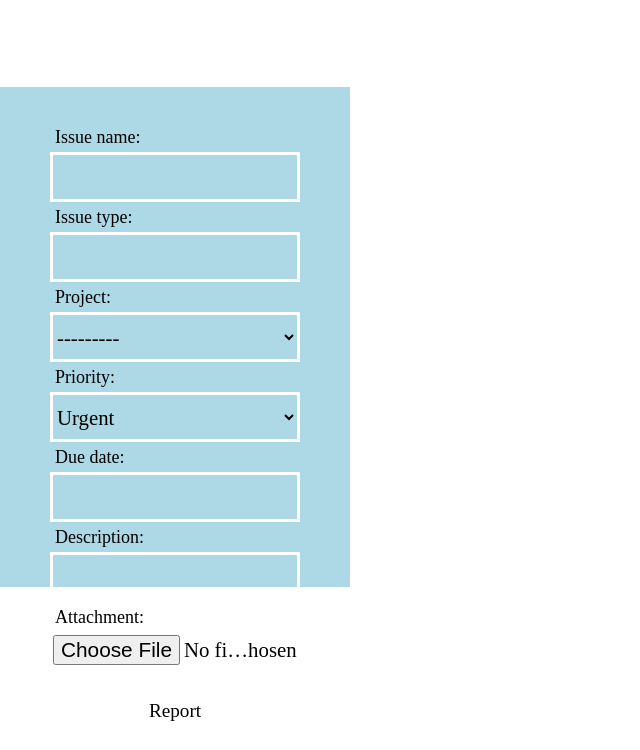
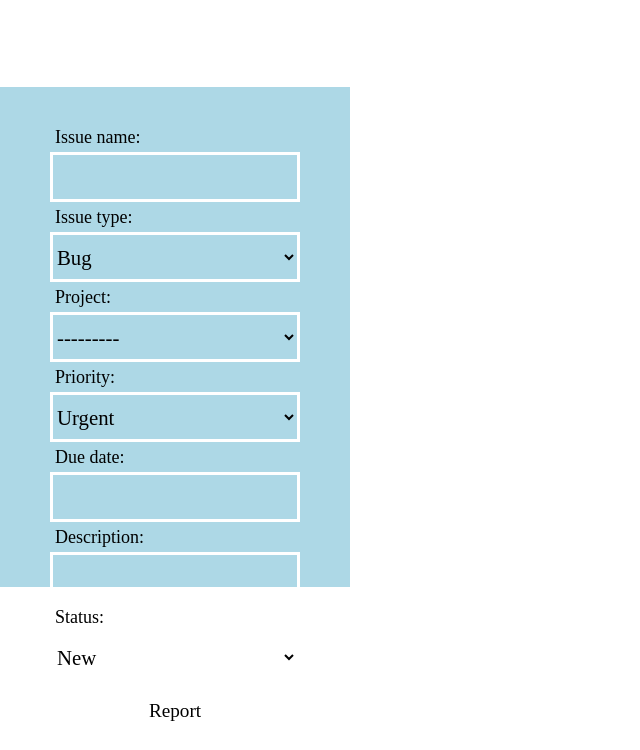
Before and after one commit to Karol204/BugTracker, a Django app: page /reportNewBug in a window 1280 px wide. Shown: the part 50-800 px from the top of the page, without its empty margins (0-640 px from the left). Run offline with Django 3.2, Linux system fonts and the light colour scheme; the visitor is signed in with stand-in values (Sample User, id 1); data that the repository does not hold is empty; some web fonts are replaced.

Commit message:
change status

```diff
--- a/pages/forms.py
+++ b/pages/forms.py
@@ -1,20 +1,34 @@
 from django import forms
 from .models import Project, Employee, Issue
 
-Types = (('Bug', 'Bug'), ('Data', 'Database'), ('Front', 'Front-end'))
+Types = (
+    ('Bug', 'Bug'),
+    ('Data', 'Database'),
+    ('Front', 'Front-end')
+)
 
-Priority = (('Urgent', 'Urgent'), ('ASAP', 'ASAP'), ('Normal', 'Normal'))
+Priority = (
+    ('Urgent', 'Urgent'),
+    ('ASAP', 'ASAP'),
+    ('Normal', 'Normal')
+)
+
+Status = (
+    ('New', 'New'),
+    ('In Progress', 'In Progress'),
+    ('Done', 'Done')
+)
 
 class BugReportForm(forms.Form):
 
     issue_name = forms.CharField(max_length=250)
-    issue_type = forms.CharField(max_length=5)
+    issue_type = forms.ChoiceField(choices=Types)
     project = forms.ModelChoiceField(queryset=Project.objects.all())
     priority = forms.ChoiceField(choices=Priority)
     due_date = forms.DateField()
     description = forms.CharField(max_length=250)
-    attachment = forms.FileField()
-
+    # attachment = forms.FileField()
+    status = forms.ChoiceField(choices=Status)
 
 class ProfilForm(forms.ModelForm):
 
--- a/pages/urls.py
+++ b/pages/urls.py
@@ -1,7 +1,7 @@
 from django.contrib import admin
 from django.urls import path, include
 from .views import LandingPage, HomePage, ProjectDetalisView, delete_issue, NewBugView, ProfileView, ProfilFormView, \
-    DeveloperProfileView, add_issue
+    DeveloperProfileView, update_status
 
 
 urlpatterns = [
@@ -14,5 +14,5 @@ urlpatterns = [
     path('profil', ProfilFormView.as_view(), name='profileForm'),
     path('profile/<int:id>', DeveloperProfileView.as_view()),
     path('delete/<int:id>', delete_issue),
-    path('addIssue/', add_issue)
+    path('updateStatus', update_status)
 ]
--- a/pages/views.py
+++ b/pages/views.py
@@ -42,9 +42,10 @@ class HomePage(LoginRequiredMixin, View):
         priority = request.POST.get('priority')
         due_date = request.POST.get('due_date')
         description = request.POST.get('description')
-        document = request.POST.get('doc')
+        # document = request.POST.get('doc')
         user_id = request.user.id
         employee_id = Employee.objects.get(account_id=user_id)
+        status = request.POST.get('status')
         try:
             new_bug = Issue()
             new_bug.issue_name = issue_name
@@ -54,7 +55,8 @@ class HomePage(LoginRequiredMixin, View):
             new_bug.priority = priority
             new_bug.due_date = due_date
             new_bug.description = description
-            new_bug.attachment = document
+            # new_bug.attachment = document
+            new_bug.status = status
             new_bug.save()
             ctx = {
                 'error': True,
@@ -151,37 +153,10 @@ def delete_issue(request, id):
     issue.delete()
     return redirect('/homePage')
 
-def add_issue(request):
-    form = BugReportForm(request.POST)
-    if form.is_valid():
-        issue_name = form.cleaned_data['issue_name']
-        issue_type = form.cleaned_data['issue_type']
-        project = form.cleaned_data['project']
-        priority = form.cleaned_data['priority']
-        due_date = form.cleaned_data['due_date']
-        description = form.cleaned_data['description']
-        user_id = request.user.id
-        employee_id = Employee.objects.get(account_id=user_id)
-        document = request.POST.get('doc')
-        try:
-            new_bug = Issue()
-            new_bug.issue_name = issue_name
-            new_bug.issue_type = issue_type
-            new_bug.project = Project.objects.get(id=project)
-            new_bug.reported = employee_id
-            new_bug.priority = priority
-            new_bug.due_date = due_date
-            new_bug.description = description
-            # new_bug.attachment = document
-            new_bug.save()
-            ctx = {
-                'error': True,
-                'errorMessage': 'Successfully added'
-            }
-            return JsonResponse(ctx, safe=False)
-        except:
-            ctx = {
-                'error': False,
-                'errorMessage': 'Fail'
-            }
-        return JsonResponse(ctx, safe=False)
+def update_status(request):
+    id = request.POST.get('id')
+    value = request.POST.get('value')
+    issue = Issue.objects.get(pk=id)
+    issue.status = value
+    issue.save()
+    return JsonResponse({'success': 'Status Updated'})
--- a/static/js/app.js
+++ b/static/js/app.js
@@ -31,7 +31,7 @@ $(".btn-add-issue").click(function (){
     let priority = document.getElementById('id_priority').value
     let due_date = document.getElementById('id_due_date').value
     let description = document.getElementById('id_description').value
-    let doc = document.getElementById('id_attachment')
+    let status = document.getElementById('id_status').value
 
     if(issue_name == "") {
         $("#result").text('Please Enter Name')
@@ -45,7 +45,10 @@ $(".btn-add-issue").click(function (){
         $("#result").text('Please Enter Date')
     }else if(description == "") {
         $("#result").text('Please Enter Description')
-    } else {
+    } else if(status == "") {
+        $("#result").text('Please Enter status')
+    }
+    else {
             $.ajax({
         url: '/homePage',
         type: 'POST',
@@ -56,11 +59,12 @@ $(".btn-add-issue").click(function (){
         priority: priority,
         due_date: due_date,
         description: description,
+        status: status,
         csrfmiddlewaretoken: document.getElementsByName('csrfmiddlewaretoken')[0].value
     }
     }).done(function(response) {
         $("#result").text(response['errorMessage'])
-    }).fail(function () {
+    }).fail(function (response) {
         $("#result").text(response['errorMessage'])
     })
     }
@@ -77,3 +81,58 @@ $(".btn-add-issue").click(function (){
             e.classList.add('asap')
         }
     })
+
+
+$(document).on("dblclick", ".editable", function (){
+    let value = $(this).text()
+    // let input ="<input type='text' class='input-data form-control' value='"+value+"'>"
+    let select = "<select class='input-data form-control' name=\"status\" id=\"id_status\">\n" +
+        "  <option value=\"New\">New</option>\n" +
+        "\n" +
+        "  <option value=\"In Progress\">In Progress</option>\n" +
+        "\n" +
+        "  <option value=\"Done\">Done</option>\n" +
+        "\n" +
+        "</select>"
+    $(this).html(select)
+    $(this).removeClass("editable")
+        })
+
+$(document).on("blur", ".input-data", function ()  {
+    let value = $(this).val()
+    let td = $(this).parent("td")
+    $(this).remove();
+    td.html(value)
+    td.addClass("editable")
+    sendToServer(td.data("id"), value)
+})
+
+$(document).on("keypress", ".input-data", function (e)  {
+    let key = e.keyCode
+    if(key == 13) {
+         let value = $(this).val()
+        let td = $(this).parent("td")
+        $(this).remove();
+        td.html(value)
+        td.addClass("editable")
+        sendToServer(td.data("id"), value)
+
+    }
+})
+
+function sendToServer(id, value) {
+    $.ajax({
+        url: '/updateStatus',
+        type: 'POST',
+        data: {
+            id: id,
+            value: value,
+            csrfmiddlewaretoken: document.getElementsByName('csrfmiddlewaretoken')[0].value
+
+        },
+    }).done(function (response){
+        console.log('success')
+    }).fail(function (response){
+        console.log('error')
+    })
+}
--- a/templates/HomePage.html
+++ b/templates/HomePage.html
@@ -53,8 +53,7 @@
                 {% csrf_token %}
                 <div class="bug-report-form">
                     {{ form.as_p }}
-                    <input type="button" name="submit" class="btn-add-issue btn-block btn-info btn-insert-data" value="INSERT STUDENT">
-{#                    <button type="submit" id="btn-add-issue">Report</button>#}
+                    <input type="button" name="submit" class="btn-add-issue btn-block btn-info btn-insert-data" value="Report">
                 </div>
 
              </form>
--- a/templates/projectDetalisPage.html
+++ b/templates/projectDetalisPage.html
@@ -52,7 +52,7 @@
                         <td class="priorityType">{{ issue.priority }}</td>
                         <td>{{ issue.project }}</td>
                         <td>{{ issue.due_date }}</td>
-                        <td>{{ issue.status }}</td>
+                        <td class="editable" data-id="{{ issue.id }}" data-type="status">{{ issue.status }}</td>
                     </tr>
                 {% endfor %}
             </table>
@@ -76,7 +76,7 @@
                 {% csrf_token %}
                 <div class="bug-report-form">
                     {{ form.as_p }}
-                    <button type="submit">Report</button>
+                    <input type="button" name="submit" class="btn-add-issue btn-block btn-info btn-insert-data" value="Report">
                 </div>
 
              </form>
```
